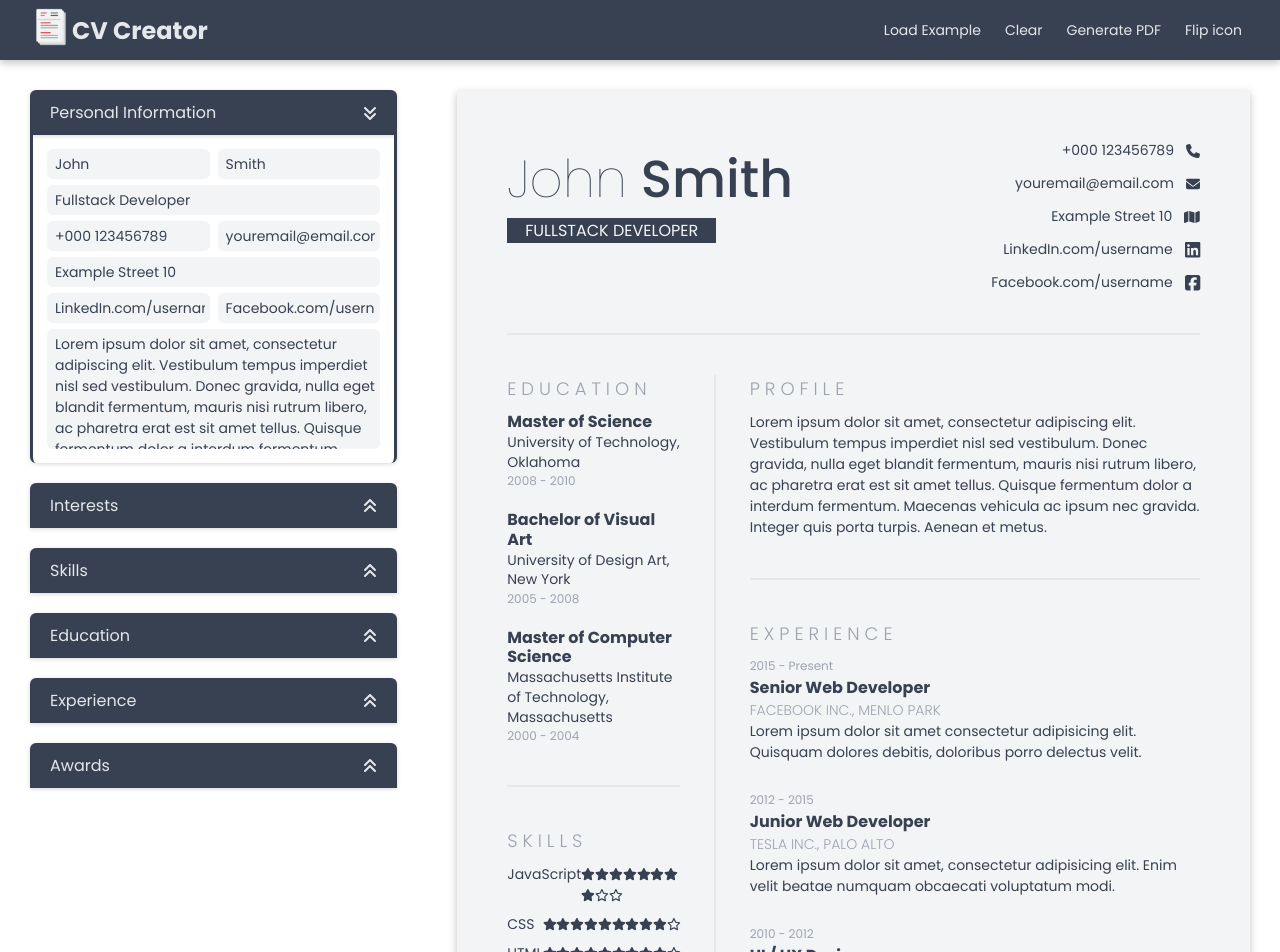
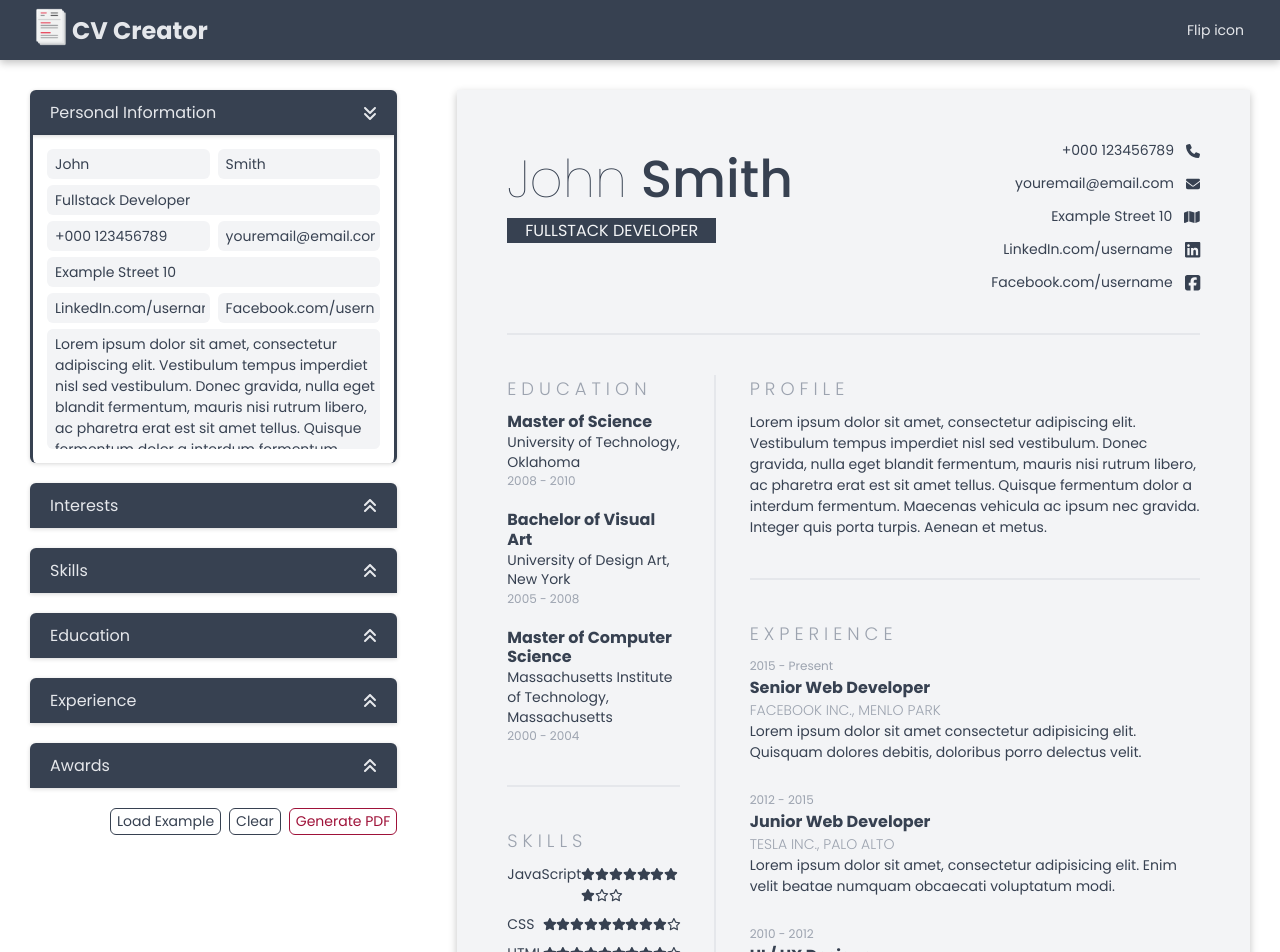
Before and after one commit to GDimitroff/cv-creator, a React (Create React App) app: page / in a window 1280 px wide. Shown: the top 952 px of the page. Built offline with nearby package versions, Linux system fonts and the light colour scheme.

Commit message:
Refactor actions

```diff
--- /dev/null
+++ b/src/components/CVForm/Actions.js
@@ -0,0 +1,26 @@
+import { useCVDispatch } from '../../contexts/CVContext';
+
+import Button from '../UI/Button';
+import classes from './Actions.module.css';
+
+const Actions = () => {
+  const dispatch = useCVDispatch();
+
+  return (
+    <div className={classes.actions}>
+      <Button
+        onClick={() => dispatch({ type: 'LOAD_EXAMPLE_CV' })}
+        text="Load Example"
+        className="action"
+      />
+      <Button
+        onClick={() => dispatch({ type: 'LOAD_EMPTY_CV' })}
+        text="Clear"
+        className="action"
+      />
+      <Button text="Generate PDF" className="danger" />
+    </div>
+  );
+};
+
+export default Actions;
--- /dev/null
+++ b/src/components/CVForm/Actions.module.css
@@ -0,0 +1,5 @@
+.actions {
+  display: flex;
+  gap: 8px;
+  justify-content: flex-end;
+}
--- a/src/components/CVForm/CVForm.js
+++ b/src/components/CVForm/CVForm.js
@@ -4,6 +4,7 @@ import Experience from './Experience';
 import Skills from './Skills';
 import Awards from './Awards';
 import Interests from './Interests';
+import Actions from './Actions';
 import classes from './CVForm.module.css';
 
 const CVForm = () => {
@@ -15,6 +16,7 @@ const CVForm = () => {
       <Education />
       <Experience />
       <Awards />
+      <Actions />
     </section>
   );
 };
--- a/src/components/CVForm/EducationForm.js
+++ b/src/components/CVForm/EducationForm.js
@@ -74,7 +74,11 @@ const EducationForm = ({ education }) => {
           onChange={(e) => handleOnChange(e)}
         />
       </InputRow>
-      <Button className="alt" onClick={handleDeleteEducation} text="Delete" />
+      <Button
+        className="danger"
+        onClick={handleDeleteEducation}
+        text="Delete"
+      />
     </InputFieldsWrapper>
   );
 };
--- a/src/components/CVForm/ExperienceForm.js
+++ b/src/components/CVForm/ExperienceForm.js
@@ -73,7 +73,11 @@ const ExperienceForm = ({ experience }) => {
           onChange={(e) => handleOnChange(e)}
         />
       </InputRow>
-      <Button className="alt" onClick={handleDeleteExperience} text="Delete" />
+      <Button
+        className="danger"
+        onClick={handleDeleteExperience}
+        text="Delete"
+      />
     </InputFieldsWrapper>
   );
 };
--- a/src/components/UI/Button.module.css
+++ b/src/components/UI/Button.module.css
@@ -1,6 +1,6 @@
 .button {
   font-size: 1.4rem;
-  padding: 0.4rem 0.8rem;
+  padding: 0.2rem 0.6rem;
   border-radius: 6px;
   transition: 0.2s ease-in-out;
 }
@@ -22,3 +22,25 @@
   color: var(--secondary-gray);
   background-color: var(--hover-dark);
 }
+
+.action {
+  border: 1px solid var(--primary-dark);
+}
+
+.action:hover,
+.action:active {
+  color: var(--secondary-light);
+  background: var(--primary-dark);
+}
+
+.danger {
+  align-self: flex-end;
+  color: var(--primary-red);
+  border: 1px solid var(--primary-red);
+}
+
+.danger:hover,
+.danger:active {
+  color: var(--secondary-light);
+  background: var(--primary-red);
+}
--- a/src/components/core/Header.js
+++ b/src/components/core/Header.js
@@ -1,30 +1,15 @@
-import { useCVDispatch } from '../../contexts/CVContext';
-
 import logo from '../../assets/logo.png';
 import Button from '../UI/Button';
 import classes from './Header.module.css';
 
 const Header = () => {
-  const dispatch = useCVDispatch();
-
   return (
     <header className={classes.header}>
       <div className={classes.logo}>
         <img src={logo} alt="CV Creator" />
       </div>
       <h1 className={classes.title}>CV Creator</h1>
-      <div className={classes.actions}>
-        <Button
-          onClick={() => dispatch({ type: 'LOAD_EXAMPLE_CV' })}
-          text="Load Example"
-        />
-        <Button
-          onClick={() => dispatch({ type: 'LOAD_EMPTY_CV' })}
-          text="Clear"
-        />
-        <Button text="Generate PDF" />
-        <Button text="Flip icon" />
-      </div>
+      <Button text="Flip icon" />
     </header>
   );
 };
--- a/src/components/core/Header.module.css
+++ b/src/components/core/Header.module.css
@@ -24,8 +24,3 @@ img {
   font-weight: 700;
   margin-right: auto;
 }
-
-.actions {
-  display: flex;
-  gap: 8px;
-}
--- a/src/index.css
+++ b/src/index.css
@@ -6,6 +6,8 @@
   --secondary-light: #f3f4f6;
   --primary-gray: #d1d5db;
   --secondary-gray: #e5e7eb;
+  --primary-red: #9f1239;
+  --hover-red: #881337;
 }
 
 *,
```
